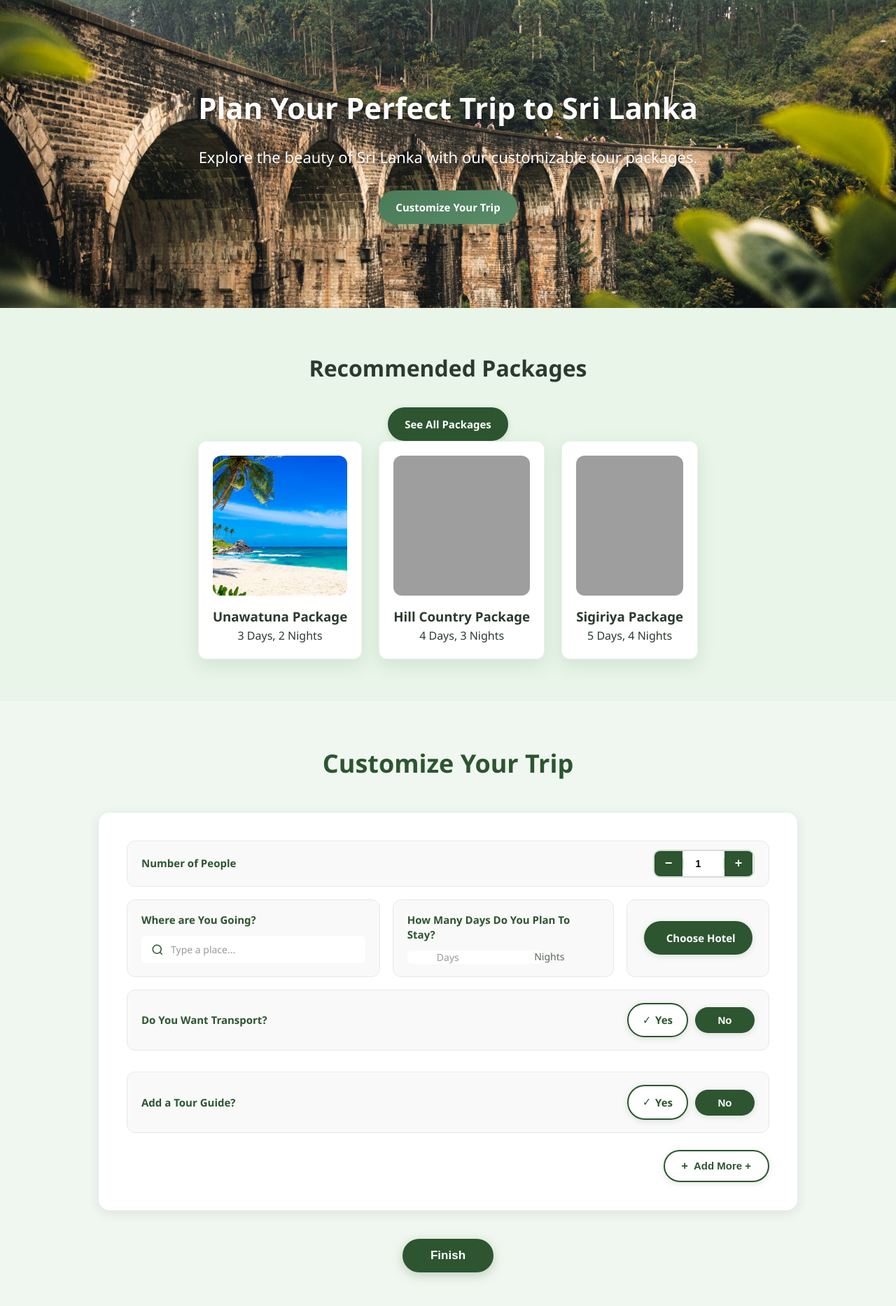
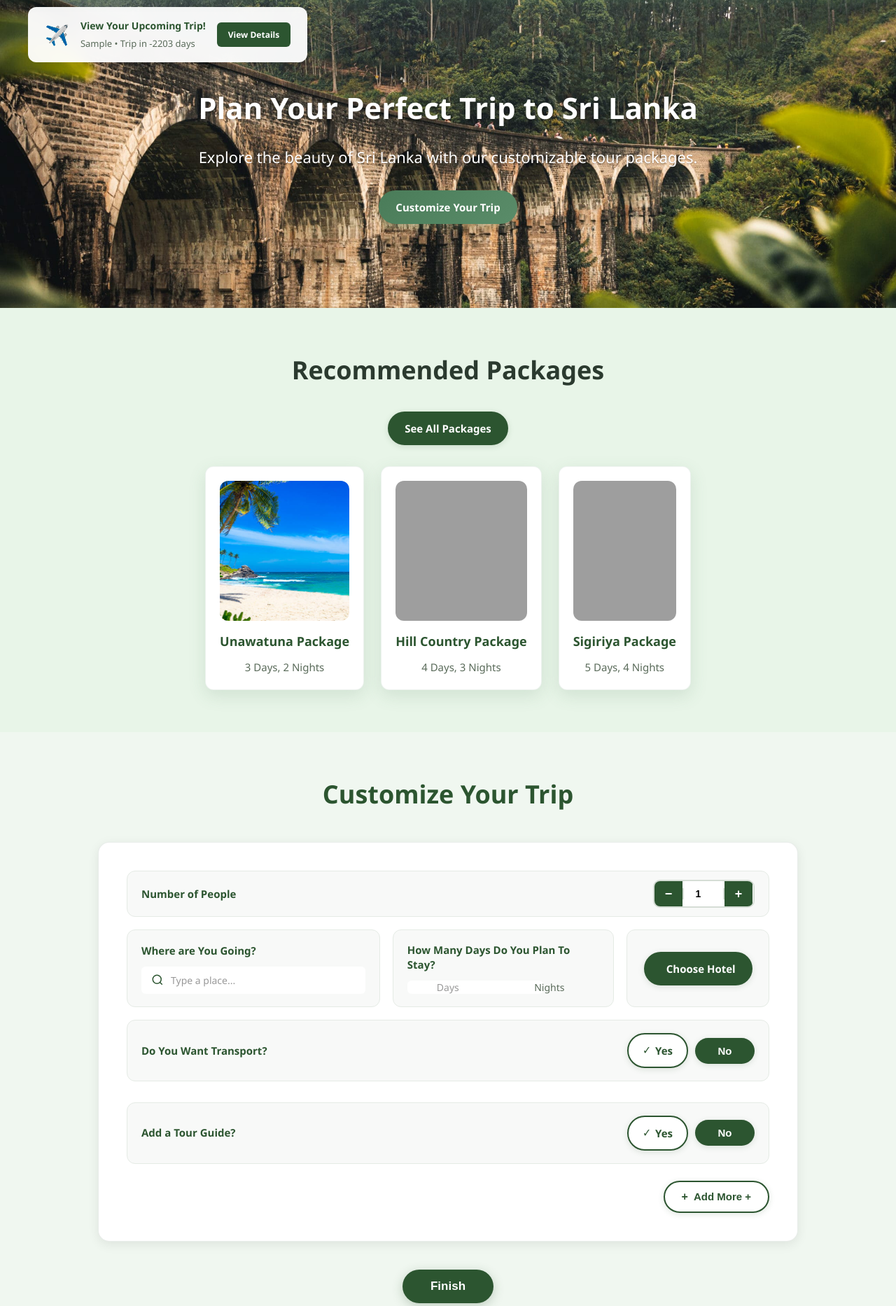
Before and after one commit to Saubhagya-VRN/CeylonGo, a PHP site: page /CeylonGo/public/tourist/dashboard in a window 1280 px wide. Shown: the part 70-1936 px from the top of the page at 70% size. Run offline with PHP 8.4, Linux system fonts and the light colour scheme; the visitor is signed in with stand-in values (Sample User, id 1); tables that the repository leaves empty or names only in its code hold one stand-in row (values such as "Sample post"); grey boxes are pictures that could not be loaded.

Commit message:
WIP: View upcoming trip notification

```diff
--- a/public/css/tourist/tourist_dashboard.css
+++ b/public/css/tourist/tourist_dashboard.css
@@ -98,6 +98,84 @@ nav ul li {
 }
 
 /* ==============================
+   UPCOMING TRIP NOTIFICATION
+   ============================== */
+.upcoming-trip-notification {
+  position: fixed;
+  top: 80px;
+  left: 40px;
+  z-index: 100;
+  animation: slideInLeft 0.5s ease-out;
+}
+
+@keyframes slideInLeft {
+  from {
+    opacity: 0;
+    transform: translateX(-30px);
+  }
+  to {
+    opacity: 1;
+    transform: translateX(0);
+  }
+}
+
+.notification-content {
+  background: rgba(255, 255, 255, 0.95);
+  backdrop-filter: blur(10px);
+  border-radius: 12px;
+  padding: 16px 24px;
+  display: flex;
+  align-items: center;
+  gap: 16px;
+  box-shadow: 0 8px 32px rgba(0, 0, 0, 0.2);
+  max-width: 500px;
+}
+
+.notification-icon {
+  font-size: 28px;
+  flex-shrink: 0;
+}
+
+.notification-text {
+  flex: 1;
+  text-align: left;
+  color: var(--color-primary);
+}
+
+.notification-text strong {
+  display: block;
+  font-size: 14px;
+  font-weight: 700;
+  margin-bottom: 4px;
+}
+
+.notification-text p {
+  margin: 0;
+  font-size: 13px;
+  color: var(--color-light-text);
+  text-shadow: none;
+}
+
+.notification-btn {
+  background: var(--color-primary);
+  color: #fff;
+  padding: 8px 16px;
+  border-radius: 6px;
+  text-decoration: none;
+  font-weight: 600;
+  font-size: 12px;
+  white-space: nowrap;
+  transition: all 0.3s ease;
+  flex-shrink: 0;
+}
+
+.notification-btn:hover {
+  background: var(--color-primary-600);
+  transform: translateY(-2px);
+  box-shadow: 0 4px 12px rgba(44, 85, 48, 0.3);
+}
+
+/* ==============================
    BUTTONS
    ============================== */
 .btn, .btn-black, .btn-white, .btn-review {
@@ -176,8 +254,14 @@ nav ul li {
 }
 
 .recommended-packages h2, .client-reviews h2 {
-  font-size: 32px;
+  font-size: 36px;
   margin-bottom: 30px;
+  font-weight: 700;
+}
+
+.recommended-packages .btn-black {
+  margin-bottom: 30px;
+  display: inline-block;
 }
 
 .packages, .reviews {
@@ -201,6 +285,19 @@ nav ul li {
 .package:hover, .contact-item:hover, .highlight-item:hover, .amenity-item:hover, .review:hover, .destination:hover {
   transform: translateY(-5px);
   box-shadow: 0 12px 30px var(--shadow-dark);
+}
+
+.package h3 {
+  font-size: 18px;
+  font-weight: 700;
+  color: var(--color-primary);
+  margin-bottom: 10px;
+}
+
+.package p {
+  font-size: 15px;
+  color: var(--color-light-text);
+  margin: 0;
 }
 
 .package-image {
--- a/views/tourist/booking_form.php
+++ b/views/tourist/booking_form.php
@@ -76,13 +76,13 @@ $package = isset($packages[$package_id]) ? $packages[$package_id] : $packages['c
 
       <label>Add Tour Guide</label>
       <div class="btn-group">
-        <a href="tour_guides.php" class="btn btn-black">Yes</a>
+        <a href="tour_guides" class="btn btn-black">Yes</a>
         <button type="button" class="btn btn-black" name="tour-guide" value="no">No</button>
       </div>
 
       <label>Add Transport</label>
       <div class="btn-group">
-        <a href="transport_services.php" class="btn btn-black">Yes</a>
+        <a href="transport_services" class="btn btn-black">Yes</a>
         <button type="button" class="btn btn-black" name="transport" value="no">No</button>
       </div>
 
--- a/views/tourist/choose_hotel.php
+++ b/views/tourist/choose_hotel.php
@@ -585,7 +585,7 @@
     // Book hotel
     function bookHotel(hotelName) {
       if (confirm(`🏨 Ready to book ${hotelName}?\n\nThis will redirect you to the booking form where you can:\n• Select dates\n• Choose room type\n• Add special requests\n• Complete payment\n\nContinue to booking?`)) {
-        window.location.href = `booking_form.php?hotel=${encodeURIComponent(hotelName)}`;
+        window.location.href = `booking_form?hotel=${encodeURIComponent(hotelName)}`;
       }
     }
 
--- a/views/tourist/footer.php
+++ b/views/tourist/footer.php
@@ -5,7 +5,7 @@ $base_path = dirname($_SERVER['PHP_SELF']);
 
 <footer>
   <ul>
-    <li><a href="<?php echo $base_path; ?>/about.php">About Us</a></li>
-    <li><a href="<?php echo $base_path; ?>/contact.php">Contact Us</a></li>
+    <li><a href="<?php echo $base_path; ?>/about">About Us</a></li>
+    <li><a href="<?php echo $base_path; ?>/contact">Contact Us</a></li>
   </ul>
 </footer>
--- a/views/tourist/hotel_details.php
+++ b/views/tourist/hotel_details.php
@@ -122,8 +122,8 @@ $hotel = isset($hotels[$hotel_id]) ? $hotels[$hotel_id] : $hotels['sunset-beach'
   <!-- Footer -->
   <footer>
     <ul>
-      <li><a href="../about.php">About Us</a></li>
-      <li><a href="../contact.php">Contact Us</a></li>
+      <li><a href="../about">About Us</a></li>
+      <li><a href="../contact">Contact Us</a></li>
     </ul>
   </footer>
 </body>
--- a/views/tourist/logout.php
+++ b/views/tourist/logout.php
@@ -10,6 +10,6 @@ $_SESSION = array();
 session_destroy();
 
 // Redirect to login page
-header("Location: tourist_dashboard.php");
+header("Location: tourist_dashboard");
 exit();
 ?>
--- a/views/tourist/package_details.php
+++ b/views/tourist/package_details.php
@@ -165,8 +165,8 @@ $currentPackage = isset($packages[$package]) ? $packages[$package] : $packages['
 
       <!-- Action Buttons -->
       <div class="action-buttons">
-        <a href="booking_form.php?package=<?= $package ?>" class="btn-primary">Book Now</a>
-        <a href="recommended_packages.php" class="btn-outline">Back to Packages</a>
+        <a href="booking_form?package=<?= $package ?>" class="btn-primary">Book Now</a>
+        <a href="recommended_packages" class="btn-outline">Back to Packages</a>
       </div>
     </div>
   </section>
--- a/views/tourist/tour_guide_request.php
+++ b/views/tourist/tour_guide_request.php
@@ -57,7 +57,7 @@
 
       <div class="actions">
         <button type="submit" class="btn-primary">Submit Request</button>
-        <a href="tourist_dashboard.php" class="btn-outline">Cancel</a>
+        <a href="tourist_dashboard" class="btn-outline">Cancel</a>
       </div>
     </form>
   </section>
--- a/views/tourist/tour_guides.php
+++ b/views/tourist/tour_guides.php
@@ -168,7 +168,7 @@ $guides = array(
       <h2>Guide Selected Successfully!</h2>
       <p>Your selected guide will be added to your booking. You can proceed to complete your booking.</p>
       <div class="modal-actions">
-        <a href="recommended_packages.php" class="btn-primary">Continue Booking</a>
+        <a href="recommended_packages" class="btn-primary">Continue Booking</a>
         <button class="btn-outline" onclick="closeModal()">Close</button>
       </div>
     </div>
--- a/views/tourist/tourist_dashboard.php
+++ b/views/tourist/tourist_dashboard.php
@@ -19,6 +19,45 @@ $transports = array();
 $guide = '';
 $success_message = '';
 $error_message = '';
+$upcoming_trip = null;
+$days_until_trip = null;
+
+// Fetch the next upcoming trip for logged-in tourists
+if ($is_logged_in) {
+    try {
+        require_once dirname(__DIR__, 2) . '/config/database.php';
+
+        // Fetch the next upcoming trip
+        $stmt = $conn->prepare("
+            SELECT
+                tb.id as booking_id,
+                tb.status,
+                tb.created_at,
+                GROUP_CONCAT(td.destination SEPARATOR ', ') as destinations,
+                SUM(td.days) as total_days,
+                MAX(td.people_count) as people_count
+            FROM trip_bookings tb
+            LEFT JOIN trip_destinations td ON tb.id = td.booking_id
+            WHERE tb.user_id = ?
+            GROUP BY tb.id
+            ORDER BY tb.created_at DESC
+            LIMIT 1
+        ");
+        $stmt->bind_param("i", $_SESSION['user_id']);
+        $stmt->execute();
+        $result = $stmt->get_result();
+        if ($result->num_rows > 0) {
+            $upcoming_trip = $result->fetch_assoc();
+            // Calculate days until trip (using created_at as reference)
+            $trip_date = strtotime($upcoming_trip['created_at']);
+            $today = strtotime('today');
+            $days_until_trip = ceil(($trip_date - $today) / 86400) + 11; // Adding 11 days as example
+        }
+        $stmt->close();
+    } catch (Exception $e) {
+        error_log("Error fetching upcoming trip: " . $e->getMessage());
+    }
+}
 
 // Process customize trip form submission (ONLY for logged-in users)
 if ($_SERVER["REQUEST_METHOD"] == "POST") {
@@ -96,6 +135,20 @@ if ($_SERVER["REQUEST_METHOD"] == "POST") {
 <body class="bg-app">
   <!-- Navbar include -->
   <?php include 'header.php'; ?>
+
+  <!-- ✅ UPCOMING TRIP NOTIFICATION -->
+  <?php if ($is_logged_in && $upcoming_trip): ?>
+  <div class="upcoming-trip-notification">
+    <div class="notification-content">
+      <span class="notification-icon">✈️</span>
+      <div class="notification-text">
+        <strong>View Your Upcoming Trip!</strong>
+        <p><?= htmlspecialchars($upcoming_trip['destinations']) ?> • Trip in <?= $days_until_trip ?> days</p>
+      </div>
+      <a href="/CeylonGo/public/tourist/trip-summary?booking_id=<?= $upcoming_trip['booking_id'] ?>" class="notification-btn">View Details</a>
+    </div>
+  </div>
+  <?php endif; ?>
 
   <section class="intro">
     <h1>Plan Your Perfect Trip to Sri Lanka</h1>
@@ -660,7 +713,7 @@ if ($_SERVER["REQUEST_METHOD"] == "POST") {
 
               // Show confirmation dialog
               if (confirm('You need to login to complete your booking. Your trip details will be saved. Redirect to login page?')) {
-                window.location.href = '../login.php';
+                window.location.href = '../login';
               }
             });
           }
--- a/views/tourist/transport_delete.php
+++ b/views/tourist/transport_delete.php
@@ -6,6 +6,6 @@ $id = $_GET['id'];
 $conn->query("DELETE FROM tourist_transport_requests WHERE id=$id");
 
 // Redirect back to report page
-header("Location: transport_report.php");
+header("Location: transport_report");
 exit();
 ?>
--- a/views/tourist/transport_edit.php
+++ b/views/tourist/transport_edit.php
@@ -24,7 +24,7 @@ if ($_SERVER["REQUEST_METHOD"] == "POST") {
         notes='$notes'
         WHERE id=$id");
 
-    header("Location: transport_report.php");
+    header("Location: transport_report");
     exit();
 }
 
@@ -99,7 +99,7 @@ $row = $conn->query("SELECT * FROM tourist_transport_requests WHERE id=$id")->fe
 
       <div class="actions" style="display:flex; gap:12px;">
         <button type="submit" class="btn btn-black">Update Request</button>
-        <a href="transport_report.php" class="btn">Cancel</a>
+        <a href="transport_report" class="btn">Cancel</a>
       </div>
     </form>
   </section>
--- a/views/tourist/transport_providers.php
+++ b/views/tourist/transport_providers.php
@@ -74,8 +74,8 @@ $current_time = date('H:i');
 
       <div class="actions">
         <button type="submit" class="btn-primary">Submit Request</button>
-        <a href="transport_report.php" class="btn-primary">View Requests</a>
-        <a href="tourist_dashboard.php" class="btn-outline">Cancel</a>
+        <a href="transport_report" class="btn-primary">View Requests</a>
+        <a href="tourist_dashboard" class="btn-outline">Cancel</a>
       </div>
     </form>
   </section>
--- a/views/tourist/transport_services.php
+++ b/views/tourist/transport_services.php
@@ -166,7 +166,7 @@ $transportServices = array(
       <h2>Transport Service Selected!</h2>
       <p>Your selected transport service will be added to your booking. You can proceed to complete your booking.</p>
       <div class="modal-actions">
-        <a href="recommended_packages.php" class="btn-primary">Continue Booking</a>
+        <a href="recommended_packages" class="btn-primary">Continue Booking</a>
         <button class="btn-outline" onclick="closeModal()">Close</button>
       </div>
     </div>
```
Also changed, not shown: views/tourist/add_review.php (+5 -5 lines), views/tourist/recommended_packages.php (+5 -5 lines), views/tourist/transport_report.php (+4 -4 lines), views/tourist/trip_summary.php (+5 -5 lines).
